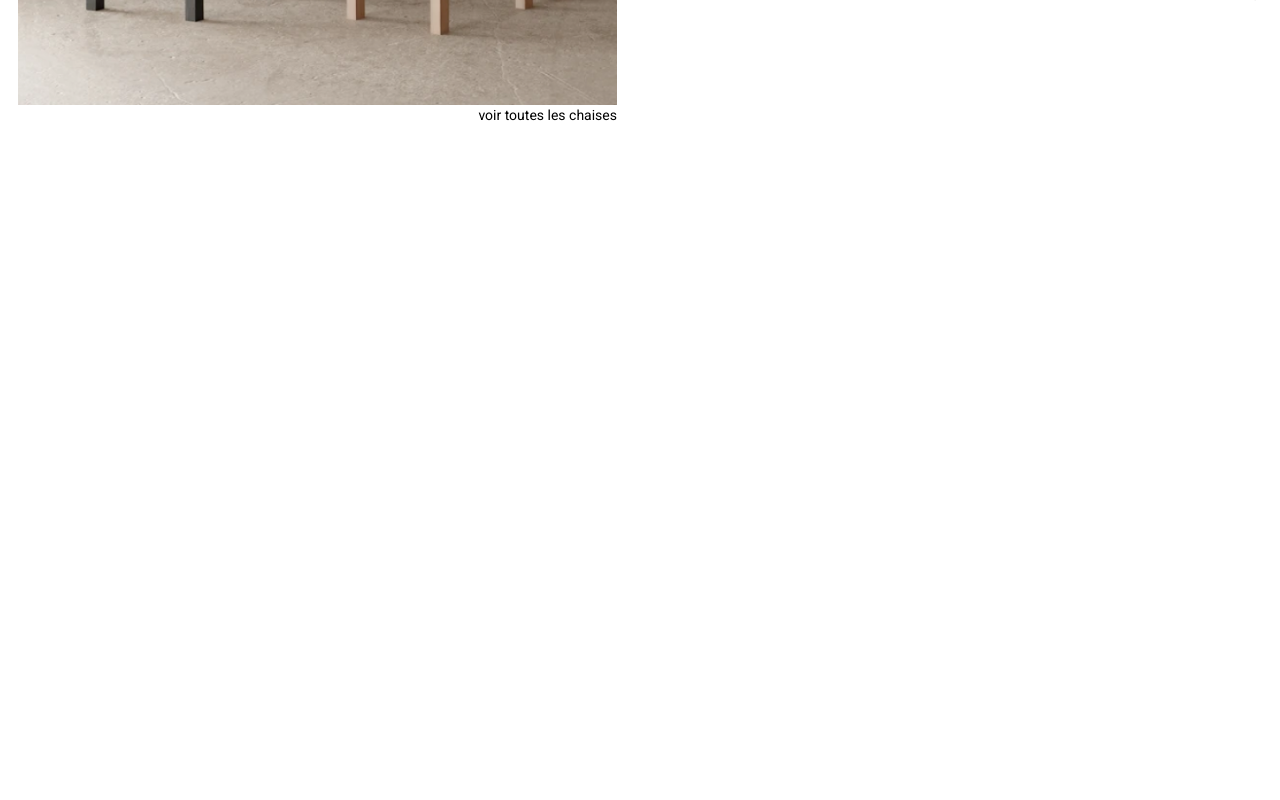
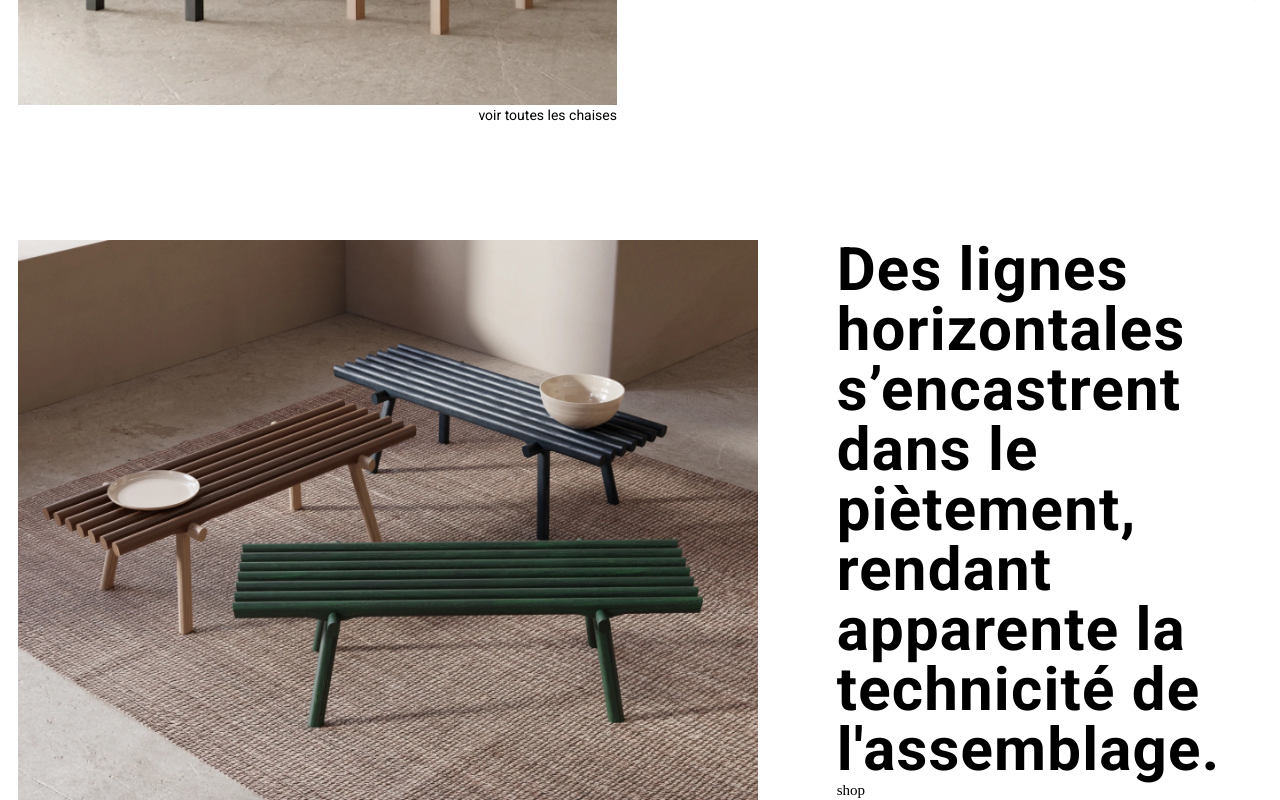
Before and after one commit to MaryBrandyBug/furniture_shop_page, a React (Create React App) app: page / in a window 1280 px wide. Shown: the part 4243-5043 px from the top of the page. Before the commit the page ends 4368 px from the top, so only its background shows below. Built offline with nearby package versions, Linux system fonts and the light colour scheme.

Commit message:
added new block to galary

```diff
--- a/src/components/Galary/Galary.jsx
+++ b/src/components/Galary/Galary.jsx
@@ -4,7 +4,7 @@ import { ProductionBlock } from '../ProductionBlock';
 import { PhotoBlock } from '../PhotoBlock';
 import { HeaderBlock } from '../HeaderBlock';
 import {
-  sofaBlockText, benchBlockText, chairBlockText, chairBlockLink,
+  sofaBlockText, benchBlockText, chairBlockText, chairBlockLink, interiorBlockText,
 } from './data';
 
 export default function Galary() {
@@ -14,6 +14,7 @@ export default function Galary() {
       <PhotoBlock photoPath1="images/yellowSofa.png" alt1="canapé jaune exquis" photoPath2="images/greenSofa.png" alt2="vert sablé" text={sofaBlockText} />
       <HeaderBlock photoPath="images/benches.png" alt="les bancs Galta" text={benchBlockText} />
       <PhotoBlock photoPath1="images/twoChairs.png" alt1="chaises" photoPath2="images/chair.png" alt2="chaise minimaliste" text={chairBlockText} linkText={chairBlockLink} />
+      <HeaderBlock photoPath="images/threeBenches.png" alt="bancs minimalistes de notre production" text={interiorBlockText} />
     </div>
   );
 }
--- a/src/components/Galary/data.js
+++ b/src/components/Galary/data.js
@@ -2,3 +2,4 @@ export const sofaBlockText = 'Cut / vert sablé';
 export const benchBlockText = 'Linéaire et minimaliste, les bancs Galta dessinés par SCMP Design Office';
 export const chairBlockText = 'tal / chêne noir';
 export const chairBlockLink = 'voir toutes les chaises';
+export const interiorBlockText = "Des lignes horizontales s’encastrent dans le piètement, rendant apparente la technicité de l'assemblage.";
```
Also changed, not shown: public/images/threeBenches.png (added).
